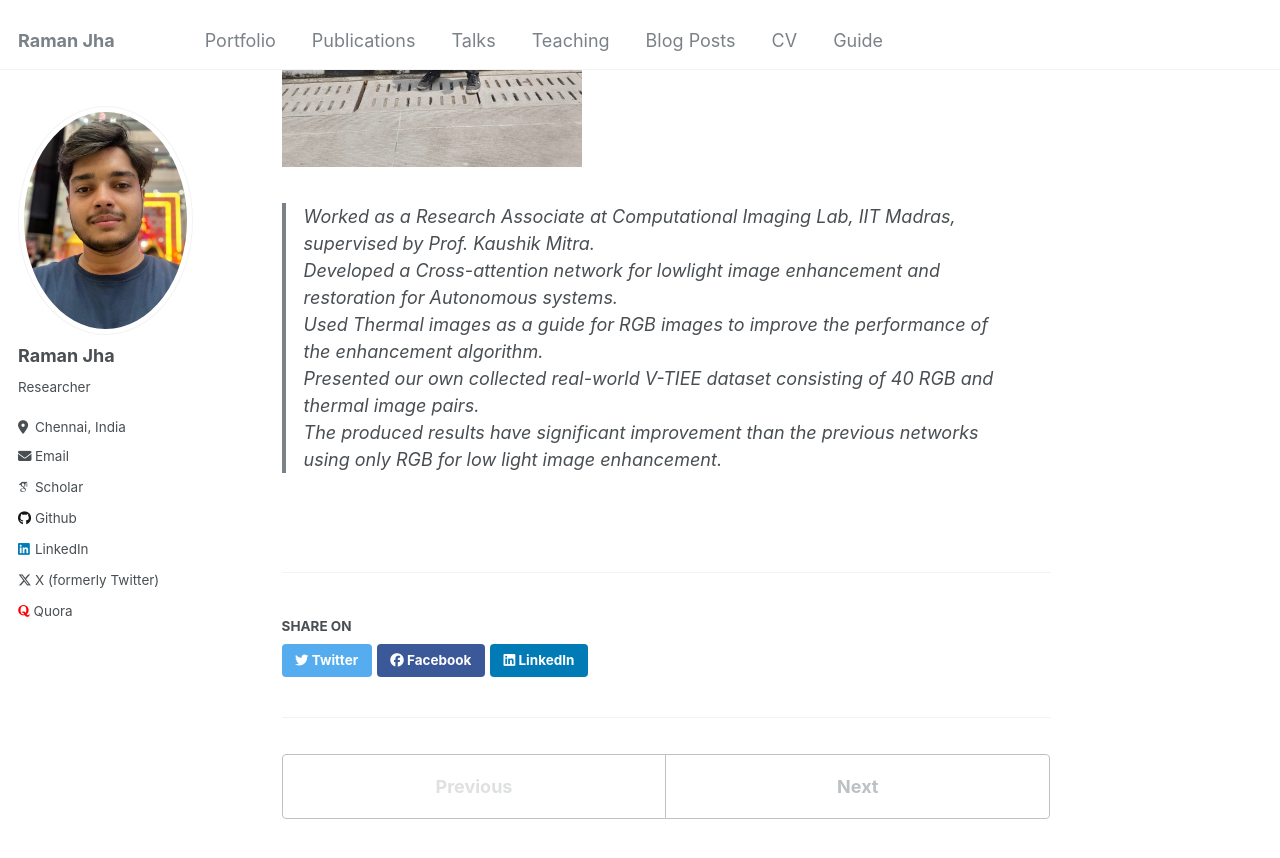
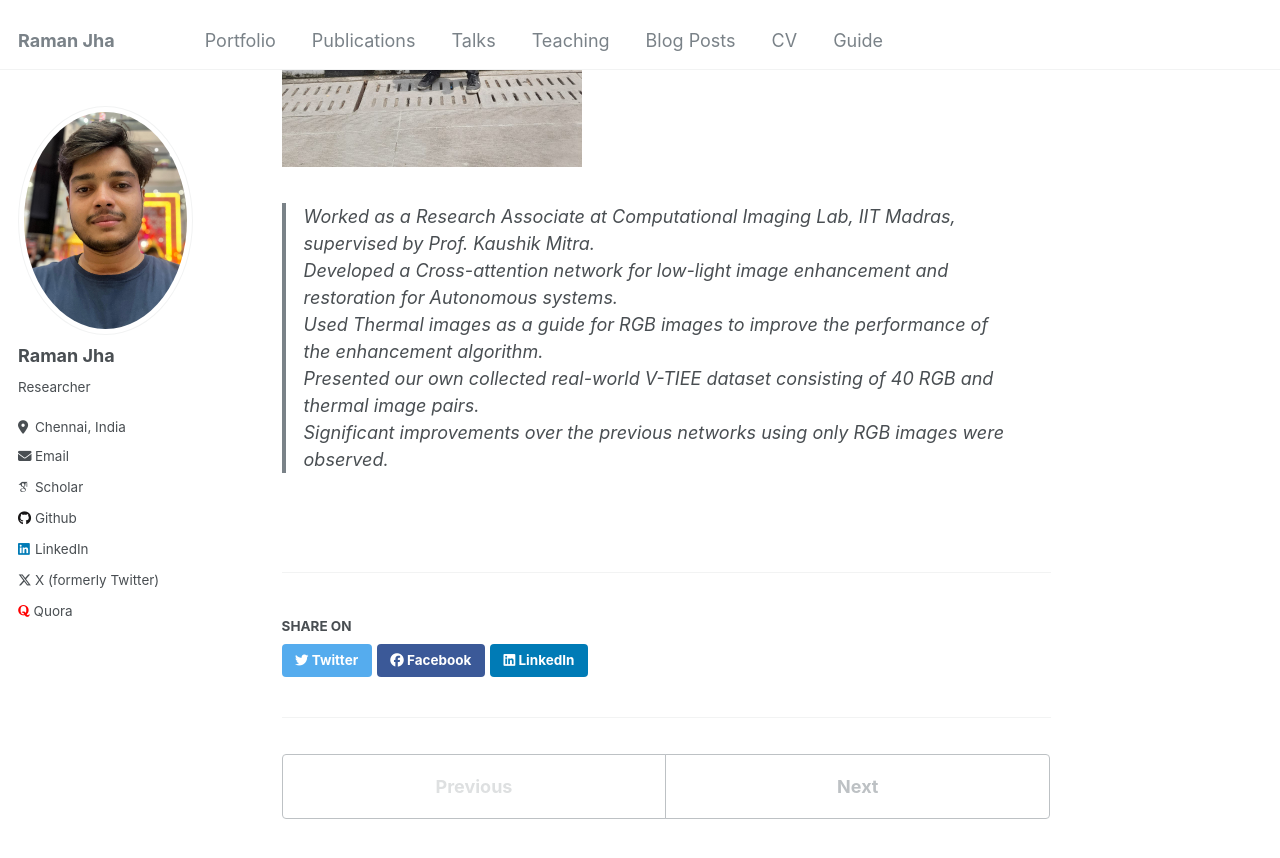
Before and after one commit to jhakrraman/jhakrraman.github.io, a Jekyll site: the page built from _portfolio/46_IITM.md, in a window 1280 px wide and 900 px high, scrolled down 436 px. Shown: the top 858 px of the window. Built offline with Jekyll 4.4.1, drawn with Linux system fonts in a browser that asks for light colours; some web fonts are replaced.

Commit message:
Update 46_IITM.md

```diff
--- a/_portfolio/46_IITM.md
+++ b/_portfolio/46_IITM.md
@@ -10,7 +10,7 @@ location: "Chennai, India"
 <img src='/images/IITM.png' width=300 height=400><br/>
 
 >Worked as a Research Associate at Computational Imaging Lab, IIT Madras, supervised by Prof. Kaushik Mitra.
->Developed a Cross-attention network for lowlight image enhancement and restoration for Autonomous systems.
+>Developed a Cross-attention network for low-light image enhancement and restoration for Autonomous systems.
 >Used Thermal images as a guide for RGB images to improve the performance of the enhancement algorithm.
 >Presented our own collected real-world V-TIEE dataset consisting of 40 RGB and thermal image pairs.
->The produced results have significant improvement than the previous networks using only RGB for low light image enhancement.
+>Significant improvements over the previous networks using only RGB images were observed.
```
